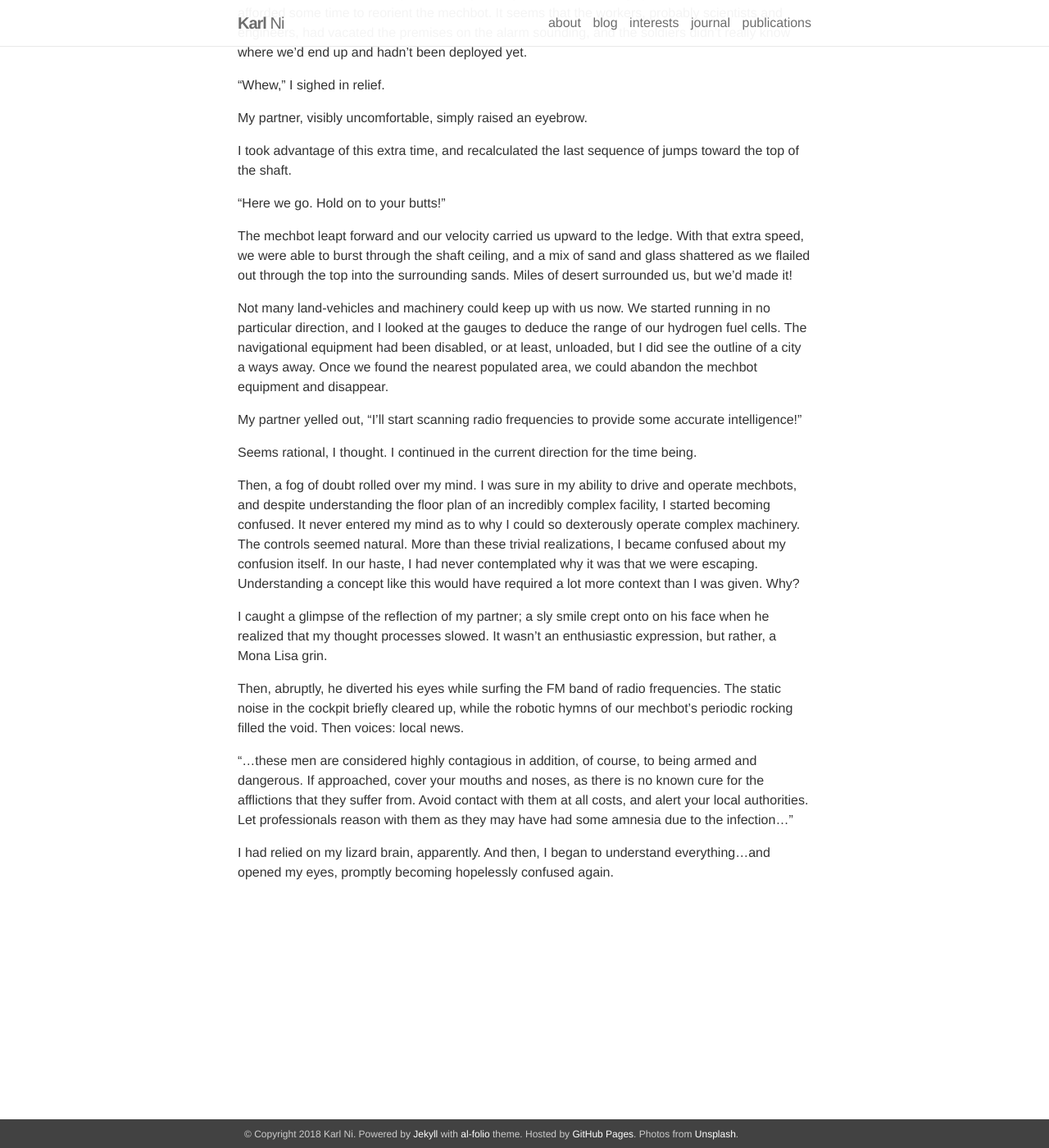
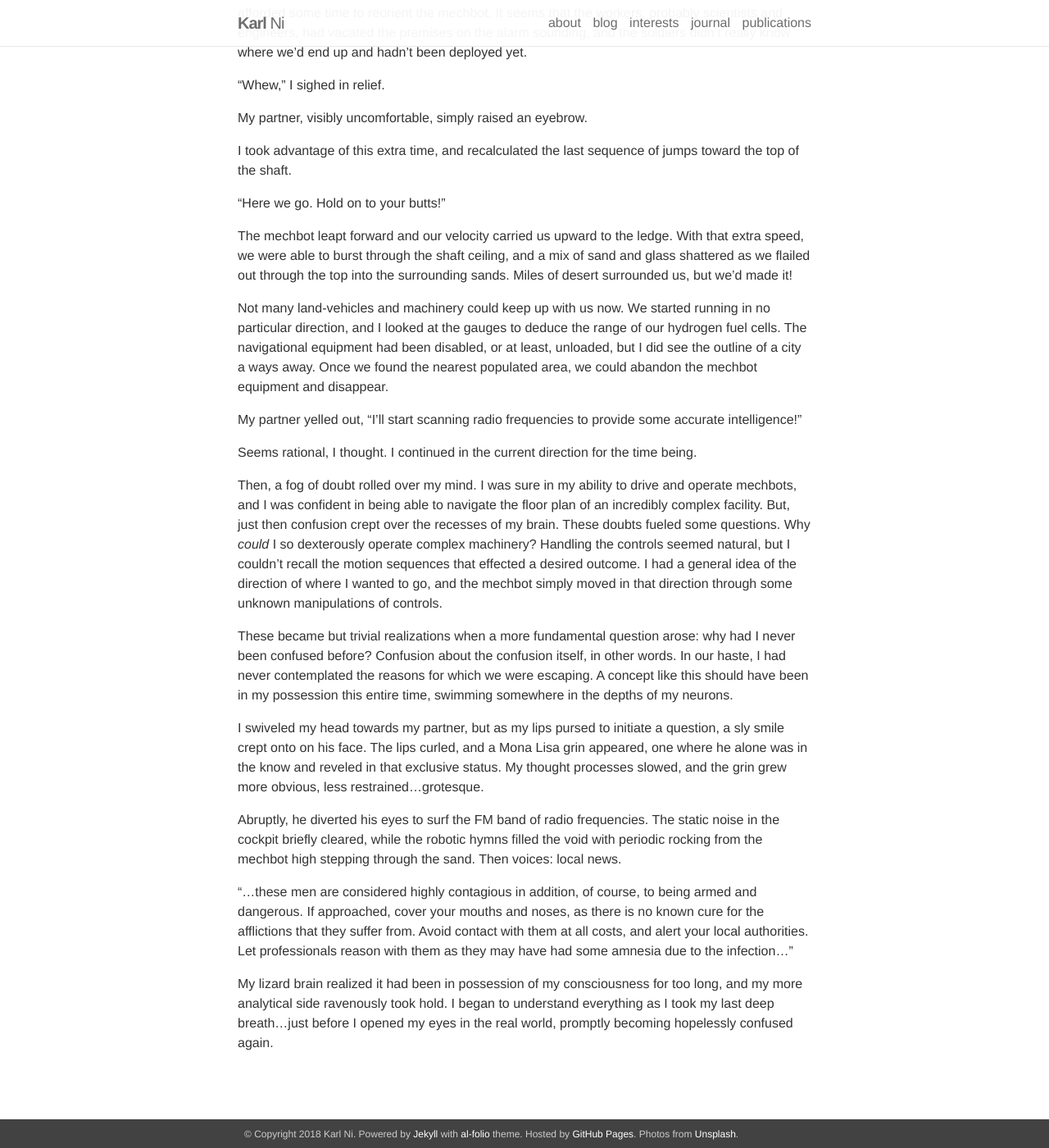
Before and after one commit to karllab41/site, a Jekyll site: the page built from _stories/2018-11-04-Escape-Depths.md, in a window 1280 px wide and 1400 px high, scrolled down 2287 px. Shown: the whole window at 82% size. Built offline with Jekyll 4.4.1, drawn with Linux system fonts in a browser that asks for light colours; nearby versions of some CDN libraries.

Commit message:
Finished Story

```diff
--- a/_stories/2018-11-04-Escape-Depths.md
+++ b/_stories/2018-11-04-Escape-Depths.md
@@ -11,9 +11,9 @@ date: 2018-11-04
 
 "Hurry! Get in!" I shouted at my partner.
 
+I quickly settled into the cockpit of a large mechanized robot, a *mechbot*. About forty feet away in the underground hangar, my partner, a uniformed man in a dark green military suit, leapt towards me as an alarm started wailing.
+
 ![MechBot](/assets/img/interests/mechbot-small.jpg)
-
-I quickly settled into the cockpit of a large mechanized robot, a *mechbot*. About forty feet away in the underground hangar, my partner, a uniformed man in a dark green military suit, leapt towards me as an alarm started wailing.
 
 The bay doors cracked open, though I knew that there would be a wall of guards outside it in a convoluted mess of a hallways. I had a map in my head, and navigated the football field's worth of offices, men with guns, and granite walls between us and the surface.
 
@@ -57,12 +57,14 @@ My partner yelled out, "I'll start scanning radio frequencies to provide some ac
 
 Seems rational, I thought. I continued in the current direction for the time being.
 
-Then, a fog of doubt rolled over my mind. I was sure in my ability to drive and operate mechbots, and despite understanding the floor plan of an incredibly complex facility, I started becoming confused. It never entered my mind as to why I could so dexterously operate complex machinery. The controls seemed natural. More than these trivial realizations, I became confused about my confusion itself. In our haste, I had never contemplated why it was that we were escaping. Understanding a concept like this would have required a lot more context than I was given. Why?
+Then, a fog of doubt rolled over my mind. I was sure in my ability to drive and operate mechbots, and I was confident in being able to navigate the floor plan of an incredibly complex facility. But, just then confusion crept over the recesses of my brain. These doubts fueled some questions. Why *could* I so dexterously operate complex machinery? Handling the controls seemed natural, but I couldn't recall the motion sequences that effected a desired outcome. I had a general idea of the direction of where I wanted to go, and the mechbot simply moved in that direction through some unknown manipulations of controls.
 
-I caught a glimpse of the reflection of my partner; a sly smile crept onto on his face when he realized that my thought processes slowed. It wasn't an enthusiastic expression, but rather, a Mona Lisa grin.
+These became but trivial realizations when a more fundamental question arose: why had I never been confused before? Confusion about the confusion itself, in other words. In our haste, I had never contemplated the reasons for which we were escaping. A concept like this should have been in my possession this entire time, swimming somewhere in the depths of my neurons.
 
-Then, abruptly, he diverted his eyes while surfing the FM band of radio frequencies. The static noise in the cockpit briefly cleared up, while the robotic hymns of our mechbot's periodic rocking filled the void. Then voices: local news.
+I swiveled my head towards my partner, but as my lips pursed to initiate a question, a sly smile crept onto on his face. The lips curled, and a Mona Lisa grin appeared, one where he alone was in the know and reveled in that exclusive  status. My thought processes slowed, and the grin grew more obvious, less restrained...grotesque.
+
+Abruptly, he diverted his eyes to surf the FM band of radio frequencies. The static noise in the cockpit briefly cleared, while the robotic hymns filled the void with periodic rocking from the mechbot high stepping through the sand. Then voices: local news.
 
 "...these men are considered highly contagious in addition, of course, to being armed and dangerous. If approached, cover your mouths and noses, as there is no known cure for the afflictions that they suffer from. Avoid contact with them at all costs, and alert your local authorities. Let professionals reason with them as they may have had some amnesia due to the infection..."
 
-I had relied on my lizard brain, apparently. And then, I began to understand everything...and opened my eyes, promptly becoming hopelessly confused again.
+My lizard brain realized it had been in possession of my consciousness for too long, and my more analytical side ravenously took hold. I began to understand everything as I took my last deep breath...just before I opened my eyes in the real world, promptly becoming hopelessly confused again.
```
